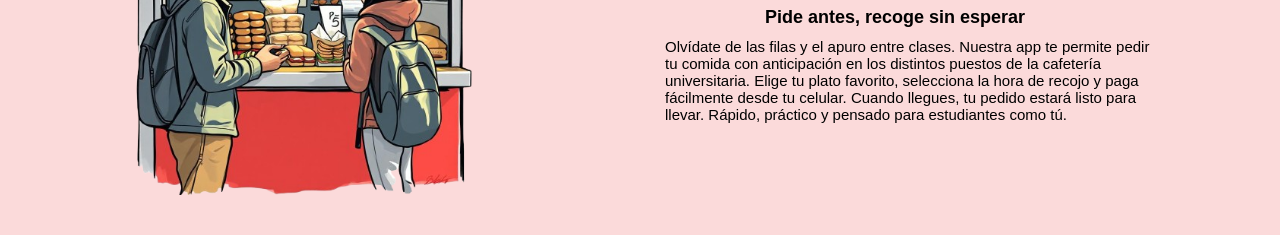
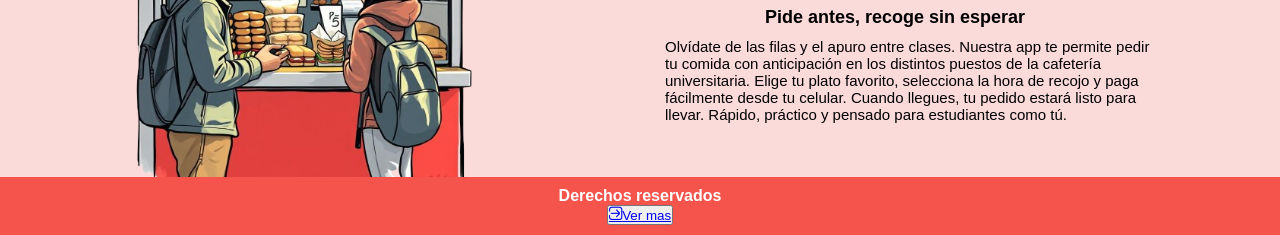
Before and after one commit to novato-intlgnt/foodhub, a website: page src/public/index.html in a window 1280 px wide. Shown: the part 565-800 px from the top of the page. Drawn offline with nearby package versions, Linux system fonts and the light colour scheme; a web font is replaced by a local one.

Commit message:
Fix footer index.html

```diff
--- a/src/public/css/styles.css
+++ b/src/public/css/styles.css
@@ -109,4 +109,9 @@ footer {
   text-align: center;
   padding: 10px;
   font-weight: bold;
+  position: fixed;
+  bottom: 0;
+  left: 0;
+  width: 100%;
+  z-index: 1000;
 }
```
